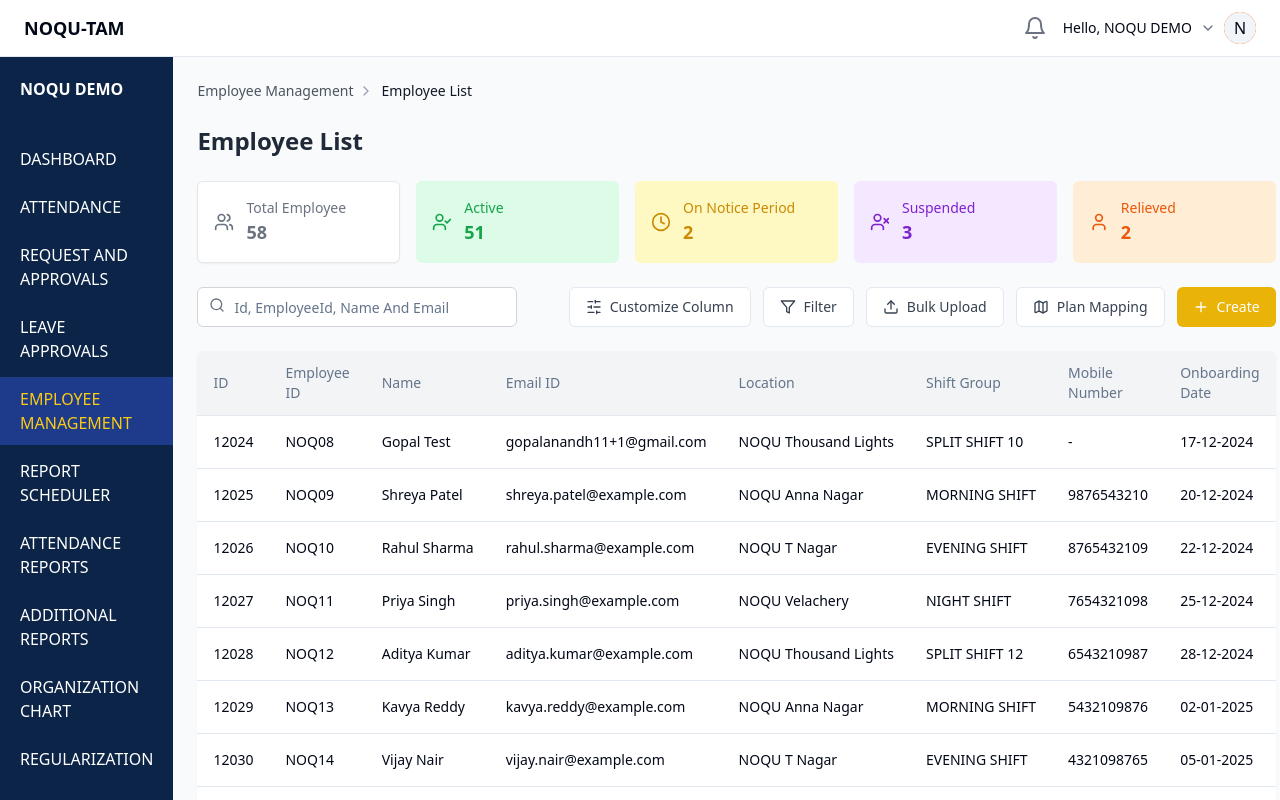
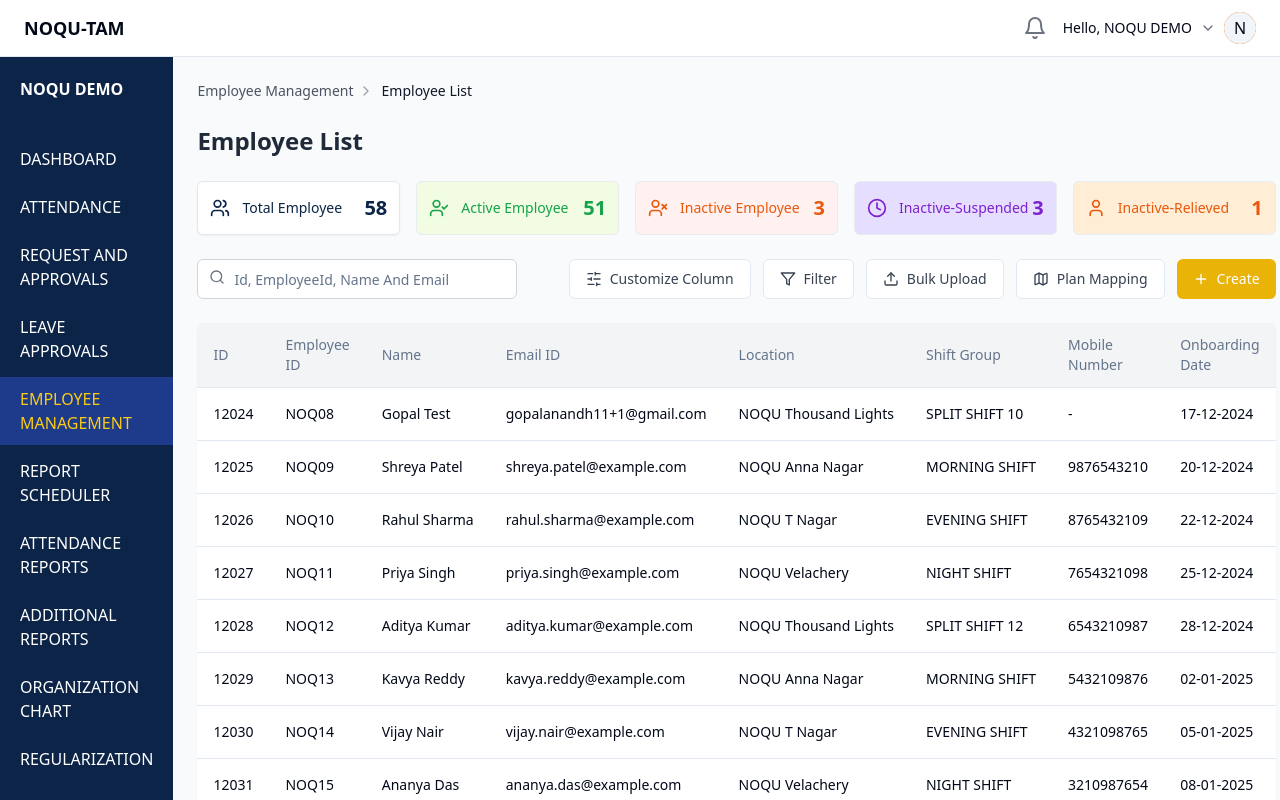
Before and after one commit to TrizenHR/trizenhr_frontend, a React (Vite) app: page /employee-list in a window 1280 px wide. Shown: the top 800 px of the page. Built offline with nearby package versions, Linux system fonts and the light colour scheme.

Commit message:
Fix: Employee list tab alignment
Adjust the alignment of the tabs in the employee list route to match the provided image, ensuring existing components and content are preserved.

```diff
--- a/src/components/StatusSummaryCard.tsx
+++ b/src/components/StatusSummaryCard.tsx
@@ -27,7 +27,7 @@ const StatusSummaryCard: React.FC<StatusSummaryCardProps> = ({
       )}
       style={{ backgroundColor: bgColor }}
     >
-      {icon && <div className="mr-3">{icon}</div>}
+      {icon && <div className="mr-3" style={{ color }}>{icon}</div>}
       <div className="flex items-center justify-between flex-1">
         <span className="font-medium text-sm" style={{ color }}>
           {label}
--- a/src/pages/EmployeeList.tsx
+++ b/src/pages/EmployeeList.tsx
@@ -1,3 +1,4 @@
+
 import React, { useState } from 'react';
 import {
   ChevronLeft,
@@ -26,6 +27,7 @@ import {
   TableRow
 } from '@/components/ui/table';
 import StatCard from '@/components/StatCard';
+import StatusSummaryCard from '@/components/StatusSummaryCard';
 import { Breadcrumb, BreadcrumbItem, BreadcrumbLink } from '@/components/Breadcrumb';
 import { Link } from 'react-router-dom';
 
@@ -70,41 +72,41 @@ const EmployeeList = () => {
           <h1 className="text-2xl font-bold text-gray-800">Employee List</h1>
         </div>
 
-        {/* Stats Cards */}
-        <div className="grid grid-cols-1 sm:grid-cols-2 md:grid-cols-3 lg:grid-cols-5 gap-4">
-          <StatCard
+        {/* Stats Cards - Updated to match the image */}
+        <div className="grid grid-cols-1 md:grid-cols-5 gap-4">
+          <StatusSummaryCard
             icon={<Users size={20} />}
             label="Total Employee"
             count={58}
-            color="#6B7280"
+            color="#0B2447"
             bgColor="white"
-            hasBorder={true}
+            className="border border-gray-200 shadow-sm"
           />
-          <StatCard
+          <StatusSummaryCard
             icon={<UserCheck size={20} />}
-            label="Active"
+            label="Active Employee"
             count={51}
             color="#16A34A"
-            bgColor="#DCFCE7"
+            bgColor="#F2FCE2"
           />
-          <StatCard
+          <StatusSummaryCard
+            icon={<UserX size={20} />}
+            label="Inactive Employee"
+            count={3}
+            color="#EA580C"
+            bgColor="#FFF1F0"
+          />
+          <StatusSummaryCard
             icon={<Clock size={20} />}
-            label="On Notice Period"
-            count={2}
-            color="#CA8A04"
-            bgColor="#FEF9C3"
-          />
-          <StatCard
-            icon={<UserX size={20} />}
-            label="Suspended"
+            label="Inactive-Suspended"
             count={3}
             color="#7E22CE"
-            bgColor="#F3E8FF"
+            bgColor="#E5DEFF"
           />
-          <StatCard
+          <StatusSummaryCard
             icon={<User size={20} />}
-            label="Relieved"
-            count={2}
+            label="Inactive-Relieved"
+            count={1}
             color="#EA580C"
             bgColor="#FFEDD5"
           />
```
